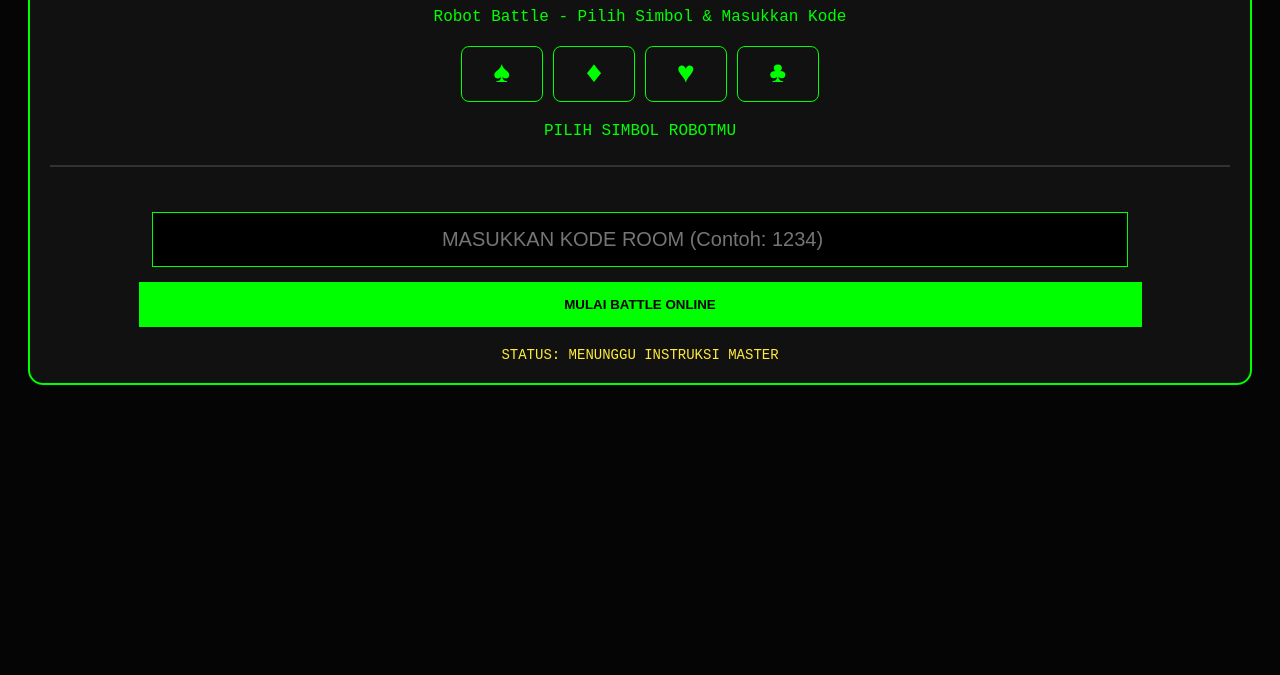
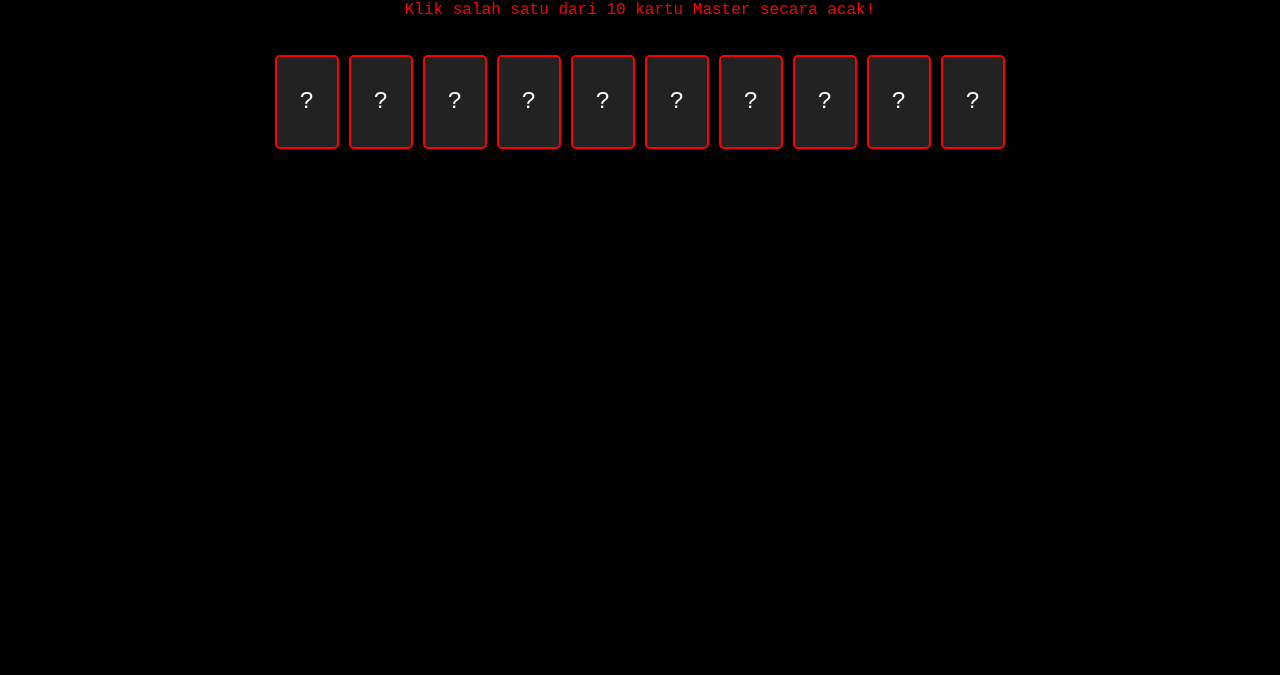
Before and after one commit to arpagz7649-cell/Card-holan, a plain HTML site: page Holland.html in a window 1280 px wide. Shown: the part 125-800 px from the top of the page. Drawn offline with Linux system fonts and the light colour scheme.

Commit message:
Update Holland.html

```diff
--- a/Holland.html
+++ b/Holland.html
@@ -3,86 +3,63 @@
 <head>
     <meta charset="UTF-8">
     <meta name="viewport" content="width=device-width, initial-scale=1.0">
-    <title>CARD GAME HOLLAND - ROBOT BATTLE</title>
+    <title>HOLLAND: HEADLESS CURSE</title>
     <style>
-        body { background: #050505; color: #00ff00; font-family: 'Courier New', monospace; text-align: center; padding: 20px; }
-        .box-utama { border: 2px solid #00ff00; padding: 20px; border-radius: 15px; background: #111; }
-        .faksi-container { display: flex; justify-content: center; gap: 10px; margin: 20px 0; }
-        .kartu {
-            border: 1px solid #00ff00; padding: 10px; width: 60px; cursor: pointer;
-            font-size: 30px; border-radius: 8px; transition: 0.3s;
+        body { background: #000; color: #f00; font-family: 'Courier New', monospace; text-align: center; }
+        .stats { font-size: 20px; font-weight: bold; margin: 20px; color: #ffeb3b; }
+        .card-area { display: flex; flex-wrap: wrap; justify-content: center; gap: 10px; padding: 20px; }
+        .card {
+            width: 60px; height: 90px; background: #222; border: 2px solid #f00;
+            border-radius: 5px; display: flex; align-items: center; justify-content: center;
+            font-size: 24px; cursor: pointer; color: #fff;
         }
-        .kartu:hover { background: #00ff00; color: #000; }
-        .terpilih { background: #fff; color: #000; border-color: #fff; transform: scale(1.1); }
-
-        .input-room {
-            background: #000; border: 1px solid #00ff00; color: #00ff00;
-            padding: 15px; width: 80%; font-size: 20px; text-align: center; margin-top: 20px;
-        }
-        .btn-mabar {
-            background: #00ff00; color: #000; border: none; padding: 15px 30px;
-            font-weight: bold; margin-top: 15px; cursor: pointer; width: 85%;
-        }
-        .status { margin-top: 20px; font-size: 14px; color: #ffeb3b; }
+        .card.revealed { background: #fff; color: #000; }
+        .card.curse { background: #ff0000; color: #fff; animation: shake 0.5s; }
+        @keyframes shake { 0% {transform: translate(1px, 1px);} 50% {transform: translate(-2px, -2px);} 100% {transform: translate(1px, 1px);} }
     </style>
 </head>
 <body>
 
-    <div class="box-utama">
-        <h1>🃏 CARD GAME HOLLAND 🃏</h1>
-        <p>Robot Battle - Pilih Simbol & Masukkan Kode</p>
+    <h1>🃏 CARD GAME HOLLAND 🃏</h1>
+    <div class="stats">KARTU TERPENGGAL: <span id="curseCount">0</span>/3</div>
+    <p>Klik salah satu dari 10 kartu Master secara acak!</p>
 
-        <div class="faksi-container">
-            <div class="kartu" onclick="setFaksi('♠', this)">♠</div>
-            <div class="kartu" onclick="setFaksi('♦', this)">♦</div>
-            <div class="kartu" onclick="setFaksi('♥', this)">♥</div>
-            <div class="kartu" onclick="setFaksi('♣', this)">♣</div>
-        </div>
-
-        <div id="pilihan-teks">PILIH SIMBOL ROBOTMU</div>
-
-        <hr style="border: 0.5px solid #333; margin: 25px 0;">
-
-        <input type="number" id="roomCode" class="input-room" placeholder="MASUKKAN KODE ROOM (Contoh: 1234)">
-        <br>
-        <button class="btn-mabar" onclick="mulaiMabar()">MULAI BATTLE ONLINE</button>
-
-        <div class="status" id="statusLog">STATUS: MENUNGGU INSTRUKSI MASTER</div>
-    </div>
+    <div class="card-area" id="deck"></div>
 
     <script>
-        let faksiTerpilih = "";
+        let curses = 0;
+        const deckElement = document.getElementById('deck');
+        const symbols = ['♣', '♠', '♥', '♦', '💀']; // 💀 adalah Kepala Terpenggal
 
-        function setFaksi(simbol, elemen) {
-            faksiTerpilih = simbol;
-            // Reset warna semua kartu
-            document.querySelectorAll('.kartu').forEach(k => k.classList.remove('terpilih'));
-            // Kasih warna kartu yang diklik
-            elemen.classList.add('terpilih');
-            document.getElementById('pilihan-teks').innerText = "ROBOT TERPILIH: " + simbol;
+        function createDeck() {
+            for (let i = 0; i < 10; i++) {
+                const card = document.createElement('div');
+                card.className = 'card';
+                card.innerText = '?';
+                // Tentukan secara acak apakah kartu ini kutukan atau bukan (20% peluang)
+                const isCurse = Math.random() < 0.2;
+                const content = isCurse ? '💀' : symbols[Math.floor(Math.random() * 4)];
+
+                card.onclick = function() {
+                    if (this.classList.contains('revealed') || curses >= 3) return;
+
+                    this.classList.add('revealed');
+                    this.innerText = content;
+
+                    if (content === '💀') {
+                        this.classList.add('curse');
+                        curses++;
+                        document.getElementById('curseCount').innerText = curses;
+                        if (curses >= 3) {
+                            setTimeout(() => alert("ROBOT MASTER HANCUR! KEPALA TERPENGGAL 3 KALI!"), 100);
+                        }
+                    }
+                };
+                deckElement.appendChild(card);
+            }
         }
 
-        function mulaiMabar() {
-            let kode = document.getElementById('roomCode').value;
-
-            if (!faksiTerpilih) {
-                alert("Master! Pilih dulu simbol robotnya (♠/♦/♥/♣)!");
-                return;
-            }
-            if (!kode) {
-                alert("Masukkan Kode Room dulu biar bisa mabar!");
-                return;
-            }
-
-            document.getElementById('statusLog').innerText = "MENGHUBUNGKAN KE ROOM: " + kode + "...";
-
-            // Simulasi Masuk Arena
-            setTimeout(() => {
-                alert("BERHASIL! Robot " + faksiTerpilih + " Master sudah masuk ke Room " + kode + ". Siap tempur!");
-                // Di sini nanti kita sambungkan ke sistem arena tempur yang sebenarnya
-            }, 1500);
-        }
+        createDeck();
     </script>
-
 </body>
 </html>
```
